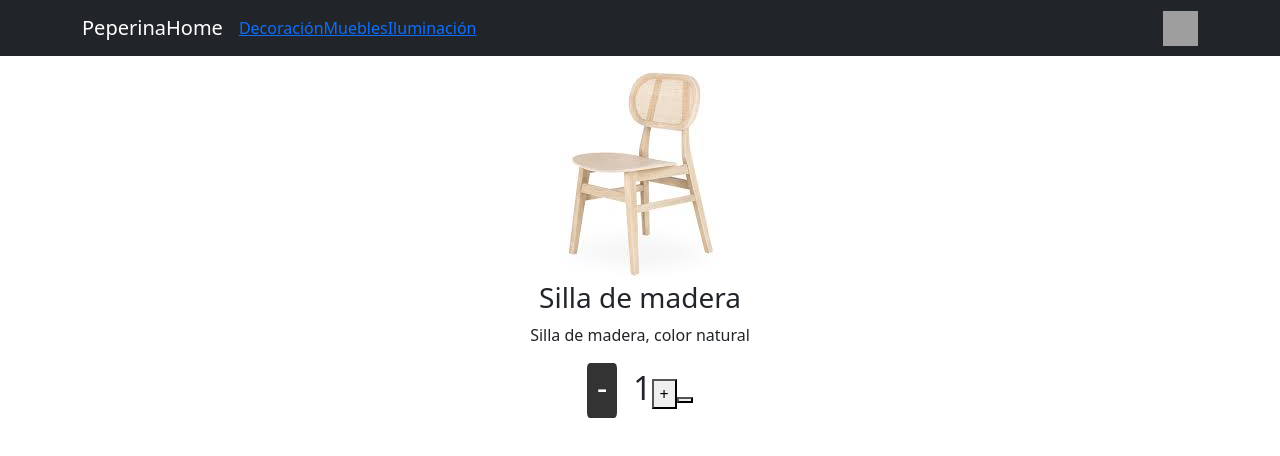
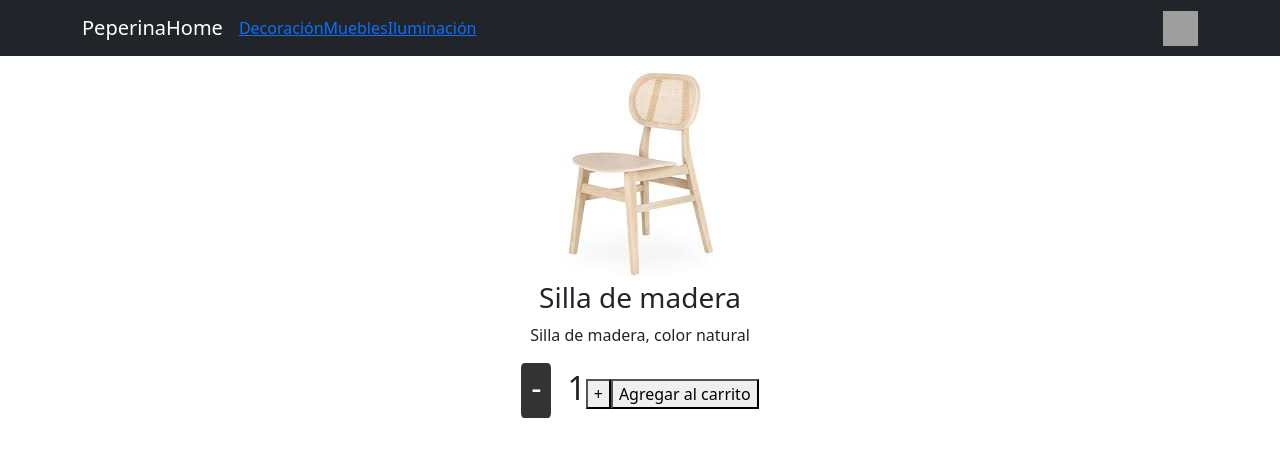
Before and after one commit to mslovero/desafio1-, a React (Create React App) app: page /itemDetail/01 in a window 1280 px wide. Shown: the top 456 px of the page. Built offline with nearby package versions, Linux system fonts and the light colour scheme; grey boxes are pictures that could not be loaded.

Commit message:
desafio clase 8

```diff
--- a/src/App.js
+++ b/src/App.js
@@ -1,6 +1,3 @@
-
-import './App.css';
-
 
 import 'bootstrap/dist/css/bootstrap.min.css';
 
@@ -10,7 +7,7 @@ import { BrowserRouter, Navigate, Route, Routes } from 'react-router-dom';
 import ItemDetailContainer from './Container/ItemDetailContainer/ItemDetailContainer';
 import Cart from './components/cart/Cart.jsx';
 
-
+import './App.css';
 
 
 
--- a/src/components/BuyButtons/BuyButtons.jsx
+++ b/src/components/BuyButtons/BuyButtons.jsx
@@ -9,7 +9,7 @@ export default function BuyButtons() {
                 <button className="buyButtons__goToCart">Ver pedido</button>
             </Link>
             <Link to='/'>
-                <button className="buyButtons__goToMenu">Volver al menú</button>
+                <button className="buyButtons__goToMenu">Seguir comprando</button>
             </Link>
         </div>
     );
--- a/src/components/CardtWidget/CartWidget.jsx
+++ b/src/components/CardtWidget/CartWidget.jsx
@@ -1,12 +1,15 @@
+import { Link } from "react-router-dom"
 import "../CardtWidget/CardtWidget.css"
 
 const CartWidget = () => {
   return (
+    <Link to= '/cart'>
     <>
 
     <img src="https://encrypted-tbn0.gstatic.com/images?q=tbn:ANd9GcTL8z1jnWoHN3kM0kv3hLqXcaOcmzlKAjEZlw&usqp=CAU" className="carrito w-20" alt="imagen"/>
 
    </>
+   </Link>
   )
 }
 export default CartWidget
--- a/src/components/ItemDetail/ItemDetail.jsx
+++ b/src/components/ItemDetail/ItemDetail.jsx
@@ -17,7 +17,7 @@ export default function ItemDetail({item, onAdd}) {
                 <h3 className="itemDetail__title">{item.name}</h3>
                 <p className="itemDetail__detail">{item.detail}</p>
                 {inputType === 'itemCount' ?
-                    <ItemCount item={item} initial={1} stock={5} onAdd={onAdd} handleInputType={handleInputType}/>:
+                    <ItemCount item={item} initial={1} stock={10} onAdd={onAdd} handleInputType={handleInputType}/>:
                     <BuyButtons/>}
             </div>
         </div>
--- a/src/components/cart/Cart.jsx
+++ b/src/components/cart/Cart.jsx
@@ -2,7 +2,7 @@ export default function Cart() {
 
     return (
         <div className="cart">
-            <h1>Soy cart</h1>
+            <h1>Cart </h1>
         </div>
     );
 }
--- a/src/components/itemCount/itemCount.jsx
+++ b/src/components/itemCount/itemCount.jsx
@@ -2,7 +2,7 @@ import { useState}  from 'react';
 import './ItemCount.css';
 
 
-export default function ItemCount({stock, initial, onAdd}) {
+export default function ItemCount({item, stock, initial, onAdd, handleInputType}) {
     const [quantity, setQuantity] = useState(initial);
 
     function increase() {
@@ -18,7 +18,8 @@ export default function ItemCount({stock, initial, onAdd}) {
     }
 
     function addToCart() {
-        onAdd(quantity);
+        onAdd(quantity, item.name);
+        handleInputType ();
     }
 
     return (
@@ -26,7 +27,7 @@ export default function ItemCount({stock, initial, onAdd}) {
             <button id='less' className="itemCount__minusBtn" onClick={decrease}>-</button>
             <span className="itemCount__quantity">{quantity}</span>
             <button id='plus' className="ItemCount__plusBtn" onClick={increase}>+</button>
-            <button className="ItemCount__addToCartBtn" onClick={addToCart}><i class="bi bi-bag-plus"></i></button>
+            <button className="ItemCount__addToCartBtn" onClick={addToCart}> Agregar al carrito</button>
         </div>
     );
 }
```
